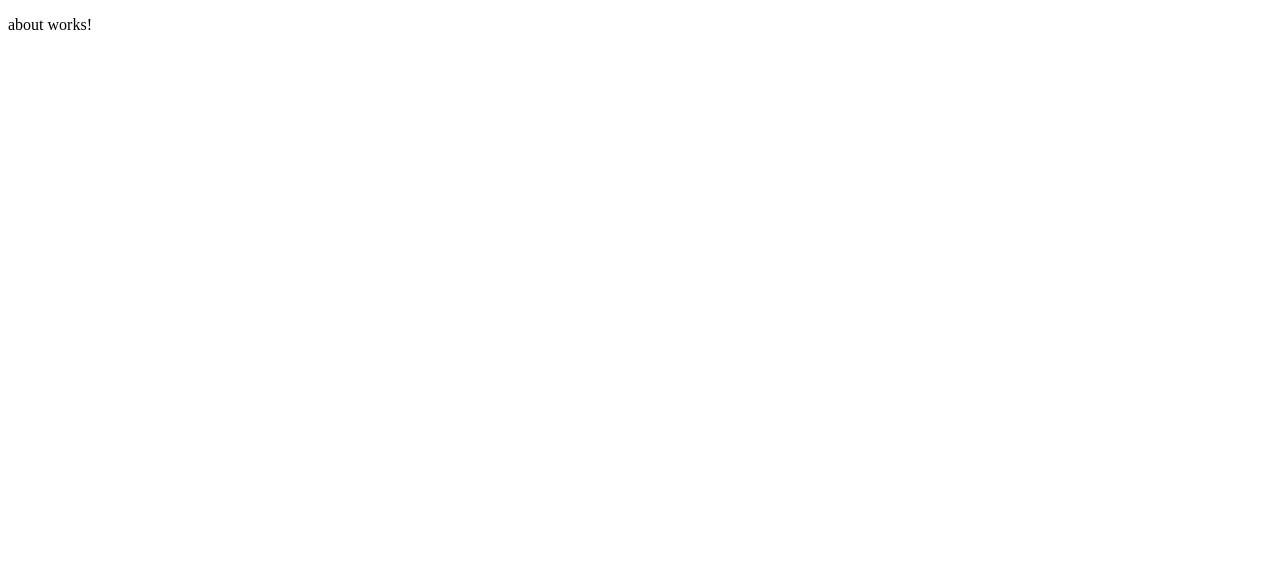
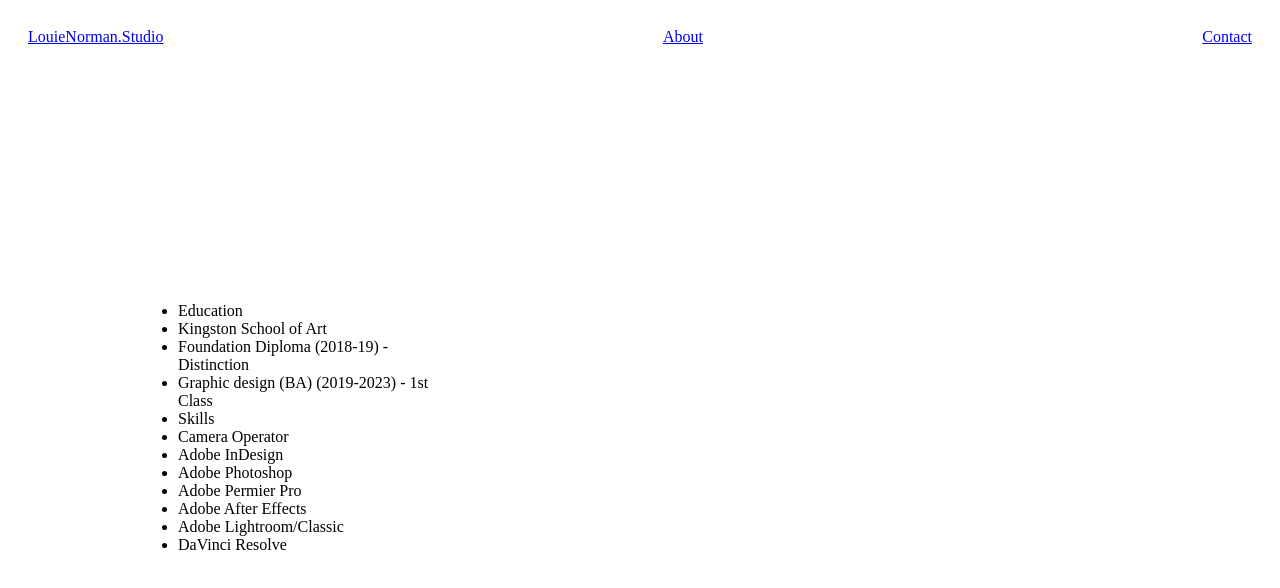
Before and after one commit to EarthWormGym/louie-norman-portfolio, an Angular app: page /about in a window 1280 px wide. Shown: the top 588 px of the page. Built offline with nearby package versions, Linux system fonts and the light colour scheme.

Commit message:
Refactoring of routing and additions to about page

```diff
--- a/src/app/app.routes.ts
+++ b/src/app/app.routes.ts
@@ -1,12 +1,10 @@
 import { Routes } from '@angular/router';
 import { PortfolioComponent } from './portfolio/portfolio.component';
-import { LouieNormanStudioComponent } from './portfolio/louie-norman-studio/louie-norman-studio.component';
 import { AboutComponent } from './portfolio/about/about.component';
 import { ContactComponent } from './portfolio/contact/contact.component';
 
 export const routes: Routes = [
     { path: '', redirectTo: 'home', pathMatch: 'full' },
     { path: 'home', component: PortfolioComponent },
-    { path: 'louienormanstudio', component: LouieNormanStudioComponent },
     { path: 'about', component: AboutComponent },
     { path: 'contact', component: ContactComponent }];
--- a/src/app/portfolio/about/about.component.html
+++ b/src/app/portfolio/about/about.component.html
@@ -1 +1,21 @@
-<p>about works!</p>
+<div class="about-container">
+    <div class="header">
+        <div class="top-left">
+          <a routerLink="/home">LouieNorman.Studio</a>
+        </div>
+        <div class="top-center">
+          <a routerLink="/about">About</a>
+        </div>
+        <div class="top-right">
+          <a routerLink="/contact">Contact</a>
+        </div>
+    </div>
+
+    <div class="sidebar">
+        <ul>
+            @for (item of aboutItems; track $index) {
+                <li>{{ item }}</li>
+            }
+        </ul>
+    </div>
+</div>
--- a/src/app/portfolio/about/about.component.scss
+++ b/src/app/portfolio/about/about.component.scss
@@ -0,0 +1,14 @@
+.about-container {
+    .header {
+        display: flex;
+        justify-content: space-between;
+        padding: 20px;
+    }
+
+    .sidebar {
+        width: 300px;
+        padding: 20px;
+        margin-left: 110px;
+        margin-top: 200px;
+    }
+}
--- a/src/app/portfolio/about/about.component.ts
+++ b/src/app/portfolio/about/about.component.ts
@@ -1,12 +1,30 @@
+import { CommonModule } from '@angular/common';
 import { Component } from '@angular/core';
+import { RouterModule } from '@angular/router';
 
 @Component({
   selector: 'app-about',
   standalone: true,
-  imports: [],
+  imports: [
+    CommonModule,
+    RouterModule
+  ],
   templateUrl: './about.component.html',
   styleUrl: './about.component.scss'
 })
 export class AboutComponent {
-
+  aboutItems = [
+    'Education',
+    'Kingston School of Art',
+    'Foundation Diploma (2018-19) - Distinction',
+    'Graphic design (BA) (2019-2023) - 1st Class',
+    'Skills',
+    'Camera Operator',
+    'Adobe InDesign',
+    'Adobe Photoshop',
+    'Adobe Permier Pro',
+    'Adobe After Effects',
+    'Adobe Lightroom/Classic',
+    'DaVinci Resolve'
+  ];
 }
--- a/src/app/portfolio/contact/contact.component.html
+++ b/src/app/portfolio/contact/contact.component.html
@@ -1 +1,13 @@
-<p>contact works!</p>
+<div class="contact-container">
+    <div class="header">
+        <div class="top-left">
+          <a routerLink="/home">LouieNorman.Studio</a>
+        </div>
+        <div class="top-center">
+          <a routerLink="/about">About</a>
+        </div>
+        <div class="top-right">
+          <a routerLink="/contact">Contact</a>
+        </div>
+      </div>
+</div>
--- a/src/app/portfolio/contact/contact.component.scss
+++ b/src/app/portfolio/contact/contact.component.scss
@@ -0,0 +1,7 @@
+.contact-container {
+    .header {
+        display: flex;
+        justify-content: space-between;
+        padding: 20px;
+    }
+}
--- a/src/app/portfolio/louie-norman-studio/louie-norman-studio.component.html
+++ /dev/null
@@ -1 +0,0 @@
-<p>louie-norman-studio works!</p>
--- a/src/app/portfolio/portfolio.component.scss
+++ b/src/app/portfolio/portfolio.component.scss
@@ -1,7 +1,6 @@
 .portfolio-container {
   display: flex;
   flex-direction: column;
-  font-family: sans-serif;
 
   .header {
     display: flex;
```
Also changed, not shown: src/app/portfolio/contact/contact.component.ts (+6 -1 lines), src/app/portfolio/louie-norman-studio/louie-norman-studio.component.ts (deleted, +0 -12 lines), src/app/portfolio/louie-norman-studio/louie-norman-studio.component.scss (deleted).
